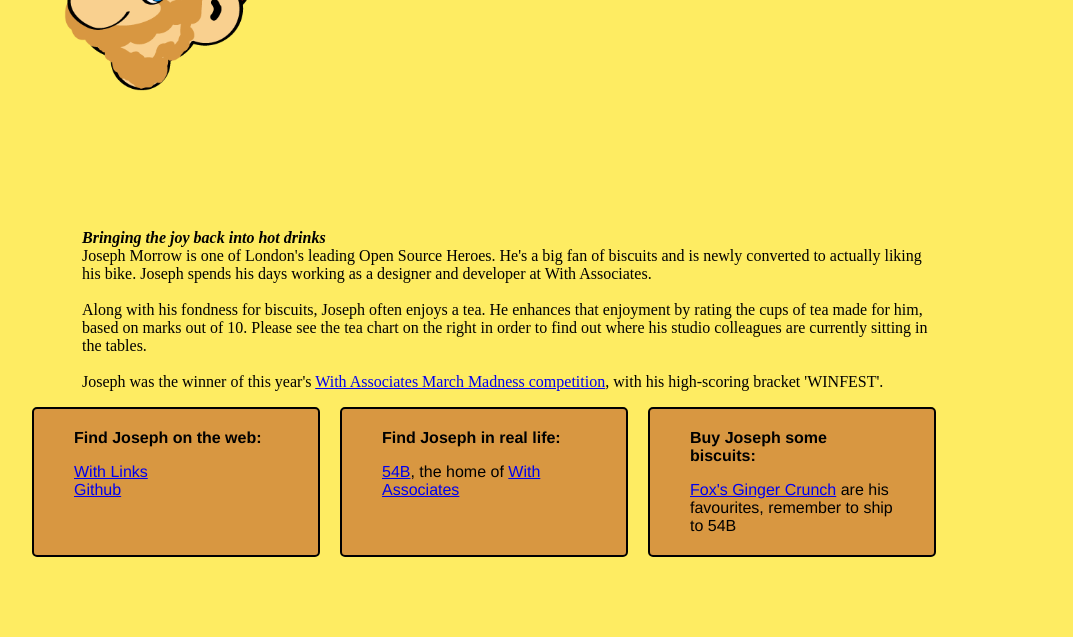
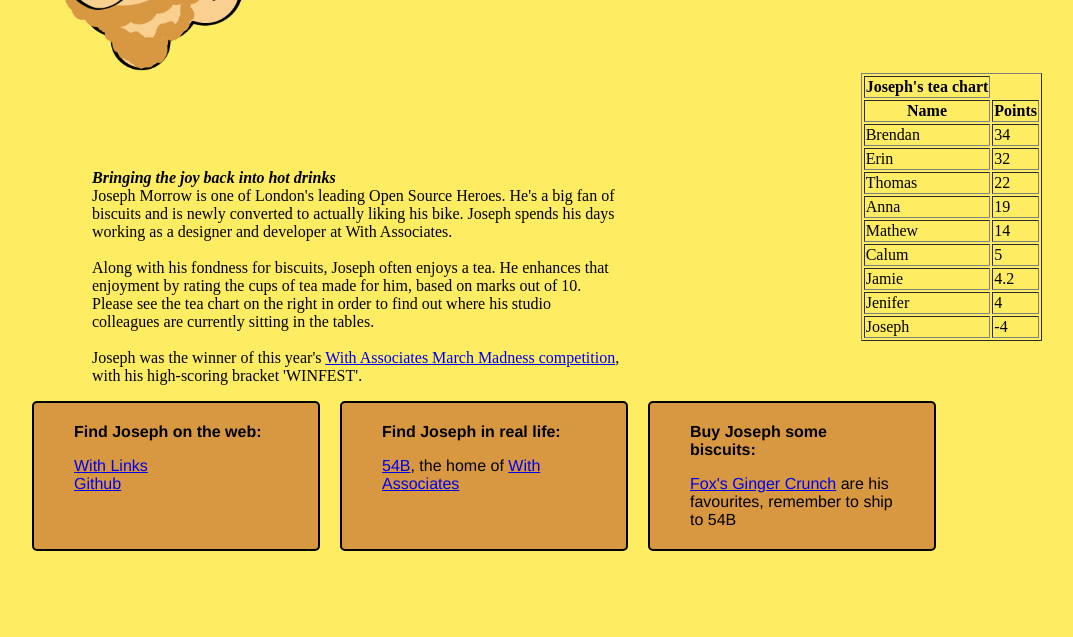
Before and after one commit to annagoss/jsphmrrw, a plain HTML site: page index.html in a window 1280 px wide. Shown: the part 163-800 px from the top of the page, without its empty margins (178-1251 px from the left). Drawn offline with Linux system fonts and the light colour scheme; a script that the page names is missing.

Commit message:
added tea chart
how do I put it in the right place? one for next week.

```diff
--- a/index.html
+++ b/index.html
@@ -8,24 +8,43 @@
   <script type="text/javascript">try{Typekit.load();}catch(e){}</script>
 </head>
 <body>
-<div class="container">
+<div class="container one column">
   <div class="headerimg">
     <a href=""><img src="img/JM-full.png" /></a>
   </div>
 
+  <div class="container offset by two">
   <div class="header">
     <h1>Joseph Morrow</h1>
     <h2>Designer, developer, <a href="https://github.com/jsphm/broccoli/tree/patch-server-binding">Open Source Hero</a></h2>
   </div>
 
-  <div class="column">
+  <div class="container ten columns">
+    <div class="container eight columns">
   <p class="body">
     <strong class="subheading"><em>Bringing the joy back into hot drinks</em></strong>
     <br />Joseph Morrow is one of London's leading Open Source Heroes. He's a big fan of biscuits and is newly converted to actually liking his bike. Joseph spends his days working as a designer and developer at With Associates.
-<br />
-<br />Along with his fondness for biscuits, Joseph often enjoys a tea. He enhances that enjoyment by rating the cups of tea made for him, based on marks out of 10. Please see the tea chart on the right in order to find out where his studio colleagues are currently sitting in the tables.<br /><br />
-Joseph was the winner of this year's <a href="http://games.espn.go.com/tournament-challenge-bracket/2014/en/group?groupID=511303">With Associates March Madness competition</a>, with his high-scoring bracket 'WINFEST'.
-  </p>
+    <br />
+    <br />Along with his fondness for biscuits, Joseph often enjoys a tea. He enhances that enjoyment by rating the cups of tea made for him, based on marks out of 10. Please see the tea chart on the right in order to find out where his studio colleagues are currently sitting in the tables.<br /><br />
+    Joseph was the winner of this year's <a href="http://games.espn.go.com/tournament-challenge-bracket/2014/en/group?groupID=511303">With Associates March Madness competition</a>, with his high-scoring bracket 'WINFEST'.
+    </p>
+    </div>
+
+<div class="container offset-by-one">
+  <table class="teachart" border="1">
+    <tr><th>Joseph's tea chart</th></tr>
+    <tr><th>Name</th><th>Points</th></tr>
+    <tr><td>Brendan</td><td>34</td></tr>
+    <tr><td>Erin</td><td>32</td></tr>
+    <tr><td>Thomas</td><td>22</td></tr>
+    <tr><td>Anna</td><td>19</td></tr>
+    <tr><td>Mathew</td><td>14</td></tr>
+    <tr><td>Calum</td><td>5</td></tr>
+    <tr><td>Jamie</td><td>4.2</td></tr>
+    <tr><td>Jenifer</td><td>4</td></tr>
+    <tr><td>Joseph</td><td>-4</td></tr>
+  </table>
+</div>
 </div>
 
 <div class="footer">
--- a/stylesheet.css
+++ b/stylesheet.css
@@ -158,7 +158,7 @@ a:visited {
 
 div {
     /*display: inline-block;*/
-    padding-top: 40px;
+    padding-top: 20px;
 
 }
 
@@ -197,6 +197,11 @@ p.body {
 	padding-top: 80px;
 	padding-left: 90px;
 	clear: left;
+}
+
+table.teachart {
+    display:table;
+    float: right;
 }
 
 .img {
```
